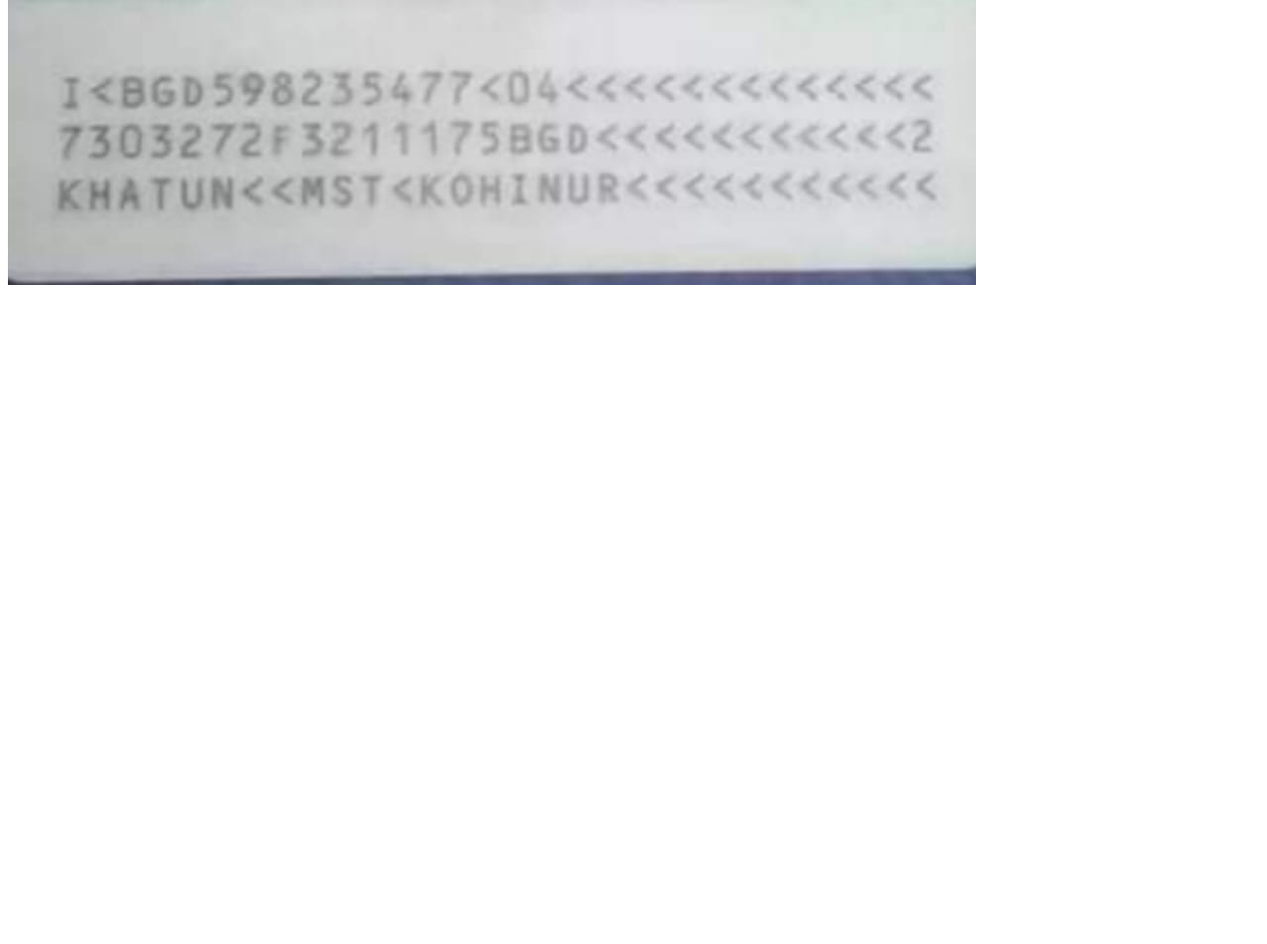
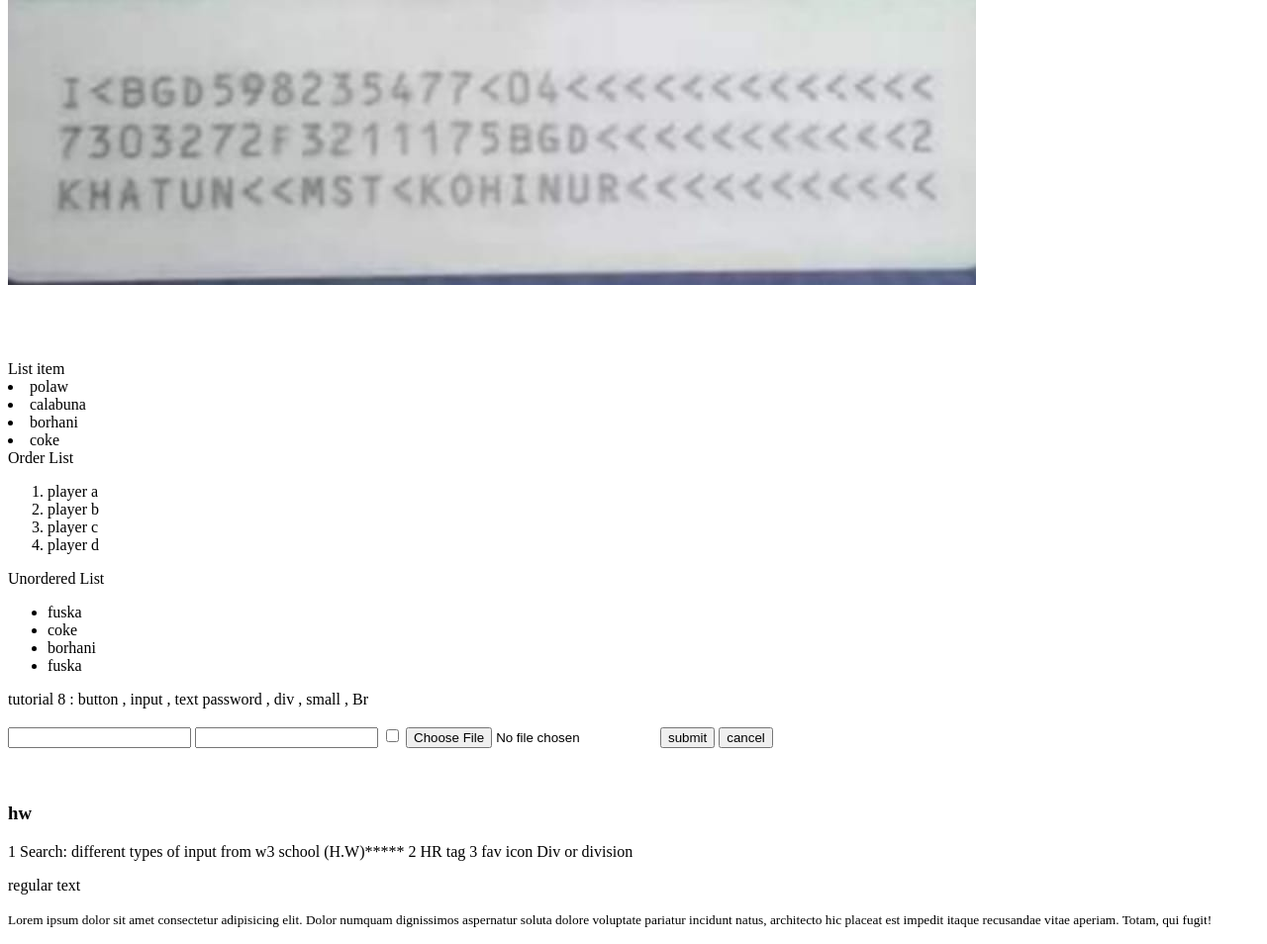
Before and after one commit to alammdashrafulcst/Programmin-Hero-course, a plain HTML site: page milestone one/module1/moduleone.html in a window 1280 px wide. Shown: the part 5230-6184 px from the top of the page at 99% size. Before the commit the page ends 5530 px from the top, so only its background shows below. Drawn offline with Linux system fonts and the light colour scheme.

Commit message:
last of first module

```diff
--- a/milestone one/module1/moduleone.html
+++ b/milestone one/module1/moduleone.html
@@ -5,6 +5,7 @@
     <meta http-equiv="X-UA-Compatible" content="IE=edge">
     <meta name="viewport" content="width=
 , initial-scale=1.0">
+<link rel="shortcut icon" href="Imran boliarpur/7.jpeg" type="image/x-icon">
     <title>Document</title>
 </head>
 <body>
@@ -77,6 +78,76 @@
     <img src="Imran boliarpur/9.jpeg" alt="imran mother pic">
 
 
+    <br>
+    <br>
+    <br>
+    <br>
+    <br>
+
+    <!-- list ,container , order list (ol), unorderlist (ul) -->
+
+    List item
+
+    <li>polaw</li>
+    <li>calabuna</li>
+    <li>borhani</li>
+    <li>coke</li>
+
+
+      Order List
+
+      <ol>
+      <li>player a </li>
+      <li>player b</li>
+      <li>player c</li>
+      <li>player d</li>
+
+      </ol>
+
+      Unordered  List
+
+      <ul>
+
+     <li>fuska </li>
+     <li>coke  </li>
+     <li>borhani </li>
+     <li>fuska </li>
+
+
+
+      </ul>
+
+
+      tutorial 8 : button , input , text password , div , small , Br
+      <br>
+      <br>
+<form action="">
+        <input type="email">
+        <input type="password">
+        <input type="checkbox">
+        <input type="file">
+        <button>submit</button>
+        <button>cancel</button>
+ </form>
+      <br>
+      <br>
+
+<H3>hw</H3>
+
+      1 Search: different types of input from  w3 school  (H.W)*****
+
+    2   HR tag
+    3  fav icon
+
+      Div or division
+ <div>
+
+       <p>regular text </p>
+       <p><small>Lorem ipsum dolor sit amet consectetur adipisicing elit. Dolor numquam dignissimos aspernatur soluta dolore voluptate pariatur incidunt natus, architecto hic placeat est impedit itaque recusandae vitae aperiam. Totam, qui fugit!</small> </p>
+
+ </div>
+
+
 
 
 
```
Also changed, not shown: milestone one/module1/impress-global-logo-280x100-1.png (added).
